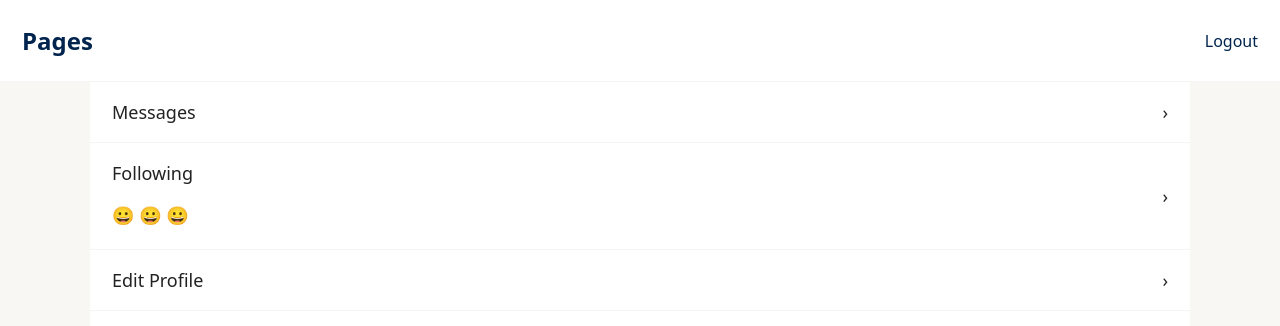
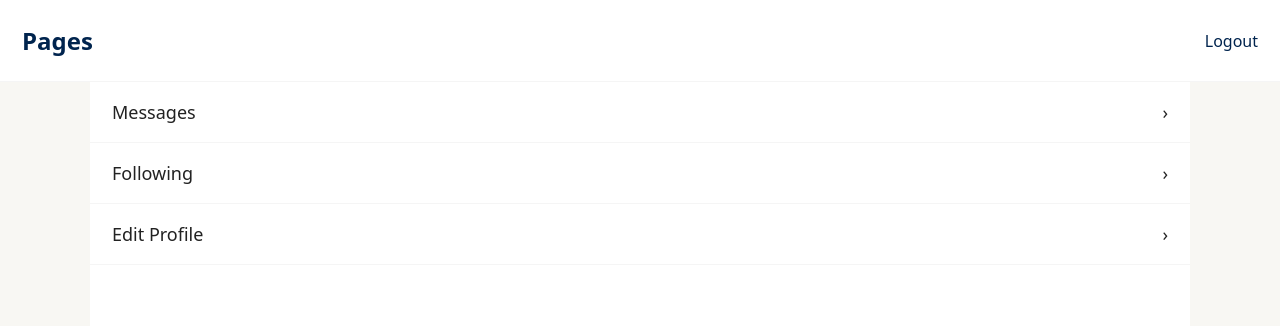
Before and after one commit to ivanlares/profiles-app, a React (Vite) app: page /home in a window 1280 px wide. Shown: the top 326 px of the page. Built offline with nearby package versions, Linux system fonts and the light colour scheme.

Commit message:
Add showFollowers to FollowingMenuItem

```diff
--- a/src/Component/FollowingMenuItem/FollowingMenuItem.css
+++ b/src/Component/FollowingMenuItem/FollowingMenuItem.css
@@ -25,6 +25,7 @@
     width: 100px;
     padding-left: 22px;
     padding-bottom: 22px;
+    display: none;
 }
 
 #followingMenuItemTitle {
--- a/src/Component/FollowingMenuItem/FollowingMenuItem.jsx
+++ b/src/Component/FollowingMenuItem/FollowingMenuItem.jsx
@@ -4,7 +4,7 @@ import { useContext } from "react";
 import { ProfilesContext } from "../../Context/ProfilesContext.jsx";
 import { useNavigate } from "react-router-dom";
 
-const FollowingMenuItem = ({ title, navigationPath }) => {
+const FollowingMenuItem = ({ title, navigationPath, showFollowers }) => {
 
     const { logout } = useContext(ProfilesContext);
     const navigate = useNavigate();
@@ -18,7 +18,7 @@ const FollowingMenuItem = ({ title, navigationPath }) => {
             <div id="followersRootDiv">
                 <p id="followingMenuItemTitle">{title}</p>
 
-                <div id="followersDiv">😀 😀 😀</div>
+                <div id="followersDiv" style={{ display: showFollowers ? "block" : "none" }}>😀 😀 😀</div>
             </div>
 
             <p id="rightChevron">&#8250;</p>
--- a/src/Containers/Home/Home.jsx
+++ b/src/Containers/Home/Home.jsx
@@ -7,11 +7,11 @@ const Home = () => {
 
     return (
         <div id="mainDiv">
-            <Header/>
+            <Header />
             <div className="contentDiv">
-                <MenuItem title="Messages" navigationPath="/"/>
-                <FollowingMenuItem title="Following" navigationPath="/home/following"/>
-                <MenuItem title="Edit Profile" navigationPath="/home/edit-profile"/>
+                <MenuItem title="Messages" navigationPath="/" />
+                <FollowingMenuItem title="Following" navigationPath="/home/following" showFollowers={false} />
+                <MenuItem title="Edit Profile" navigationPath="/home/edit-profile" />
             </div>
         </div>
     )
```
